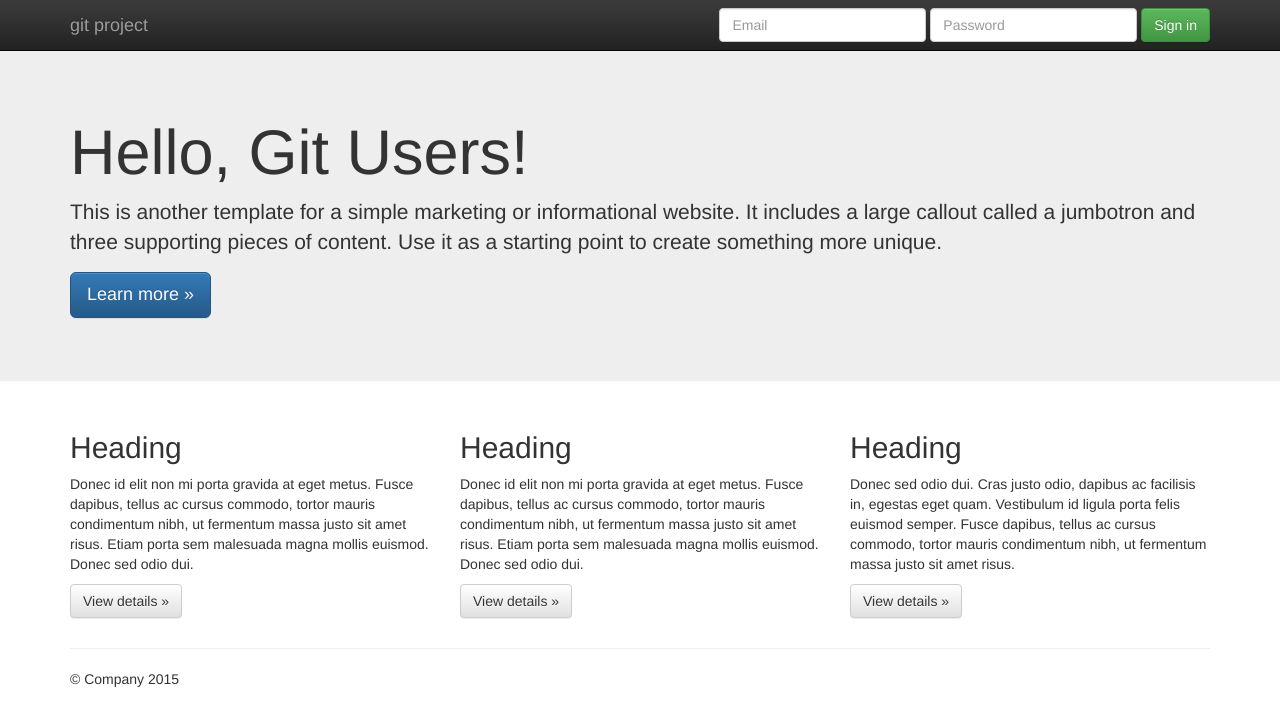
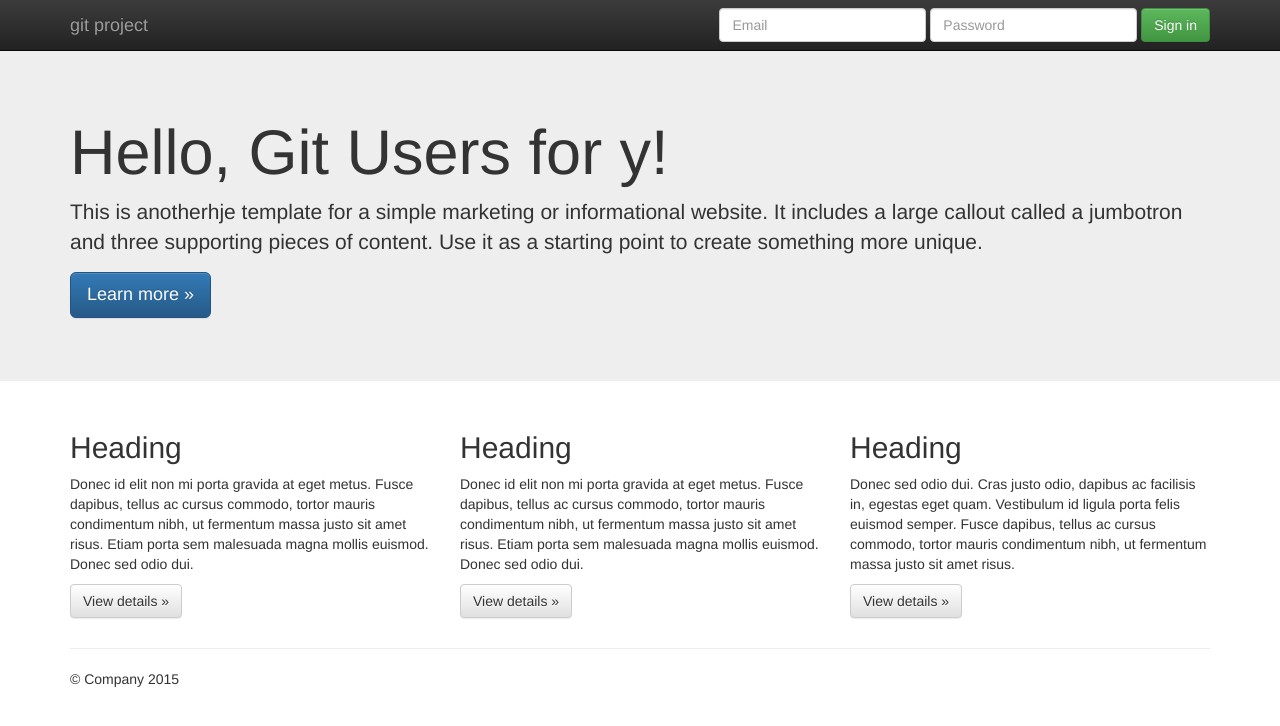
Before and after one commit to ImadAkabli/Repo, a plain HTML site: page index.html in a window 1280 px wide. Drawn offline with nearby package versions, Linux system fonts and the light colour scheme.

Commit message:
started mofifications to site

```diff
--- a/index.html
+++ b/index.html
@@ -55,8 +55,8 @@
     <!-- Main jumbotron for a primary marketing message or call to action -->
     <div class="jumbotron">
       <div class="container">
-        <h1>Hello, Git Users!</h1>
-        <p>This is another template for a simple marketing or informational website. It includes a large callout called a jumbotron and three supporting pieces of content. Use it as a starting point to create something more unique.</p>
+        <h1>Hello, Git Users for y!</h1>
+        <p>This is anotherhje template for a simple marketing or informational website. It includes a large callout called a jumbotron and three supporting pieces of content. Use it as a starting point to create something more unique.</p>
         <p><a class="btn btn-primary btn-lg" href="#" role="button">Learn more &raquo;</a></p>
       </div>
     </div>
```
Also changed, not shown: ToDo.txt.
